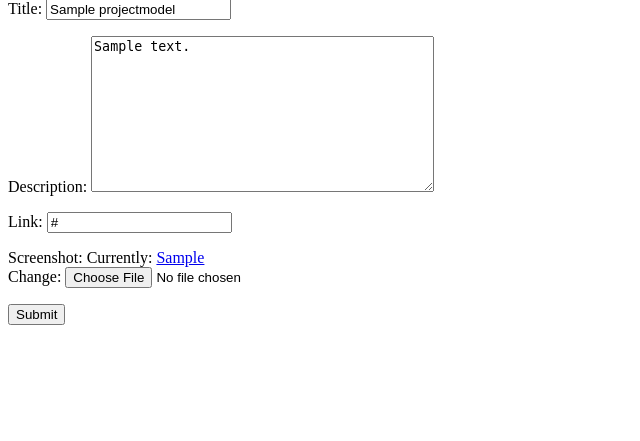
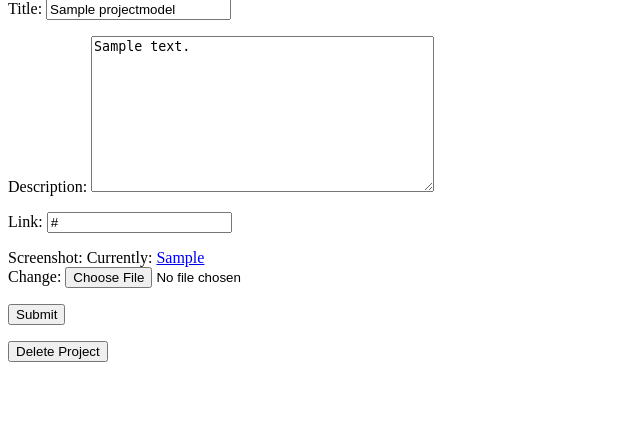
Before and after one commit to codefest-iit-bhu/codefest-app, a Django app: page /project_edit/1/ in a window 1280 px wide. Shown: the part 56-497 px from the top of the page, without its empty margins (0-640 px from the left). Run offline with Django 3.2, Linux system fonts and the light colour scheme; a user stored in the database is signed in; tables that the repository leaves empty hold one stand-in row (values such as "Sample post"); parts of the project's set-up code (start-up, migrations or seed data) failed here and were passed over.

Commit message:
added project delete

```diff
--- /dev/null
+++ b/display_projects/templates/projects/project_delete.html
@@ -0,0 +1,5 @@
+Do you really want to delete {{project.title}}
+<form action="{% url 'project_delete' project.id %}" method="post">
+    {% csrf_token %}
+    <input type="submit" value="I do want to really delete my Project">
+</form>
--- a/display_projects/templates/projects/project_edit.html
+++ b/display_projects/templates/projects/project_edit.html
@@ -11,4 +11,11 @@
     {{ form.as_p }}
     <input type="submit" value="Submit">
 </form>
+
+{% if type == 'edit' %}
+<form action="{% url 'project_delete' project.id %}" method="get">
+    {% csrf_token %}
+    <input type="submit" value="Delete Project">
+</form>
+{% endif %}
 {% endblock %}
--- a/display_projects/urls.py
+++ b/display_projects/urls.py
@@ -4,5 +4,6 @@ urlpatterns = [
     path('projects/', Project_list, name="project_list"),
     path('submitproj/', Submit_project, name="submit_project"),
     path('projectdetails/<int:pk>/', Project_detail, name="project_detail"),
-    path('project_edit/<int:pk>/', Project_edit, name="project_edit")
+    path('project_edit/<int:pk>/', Project_edit, name="project_edit"),
+    path('project_delete/<int:pk>/', Project_delete, name="project_delete"),
 ]
--- a/display_projects/views.py
+++ b/display_projects/views.py
@@ -20,6 +20,7 @@ def Submit_project(request):
                 print("No user")
             post.screenshot = form.cleaned_data.get("screenshot")
             post.save()
+            return redirect('/projects/')
     else:
         form = ProjectForm
     return render(request, 'projects/project_edit.html', {'form': form, 'type': 'submit'})
@@ -35,12 +36,23 @@ def Project_edit(request, pk):
     if request.user != project.creator:
         return render(request, 'projects/unauthorised.html')
     if request.method == "POST":
-        form = ProjectForm(request.project, instance=project)
+        form = ProjectForm(request.POST, instance=project)
         if form.is_valid():
             post = form.save(commit=False)
             post.screenshot = form.cleaned_data.get("screenshot")
             post.save()
-            return redirect('post_detail', pk=project.pk)
+            return redirect('/projectdetails/' + str(project.pk) + '/')
     else:
         form = ProjectForm(instance=project)
-    return render(request, 'projects/project_edit.html', {'form': form, 'type': 'edit'})
+    return render(request, 'projects/project_edit.html', {'form': form, 'type': 'edit',  'project': project})
+
+
+def Project_delete(request, pk):
+    project = get_object_or_404(ProjectModel, pk=pk)
+    if request.user != project.creator:
+        return render(request, 'projects/unauthorised.html')
+    if request.method == 'POST':
+        project.delete()
+        return redirect('/projects/')
+    else:
+        return render(request, 'projects/project_delete.html', {"project": project})
```
